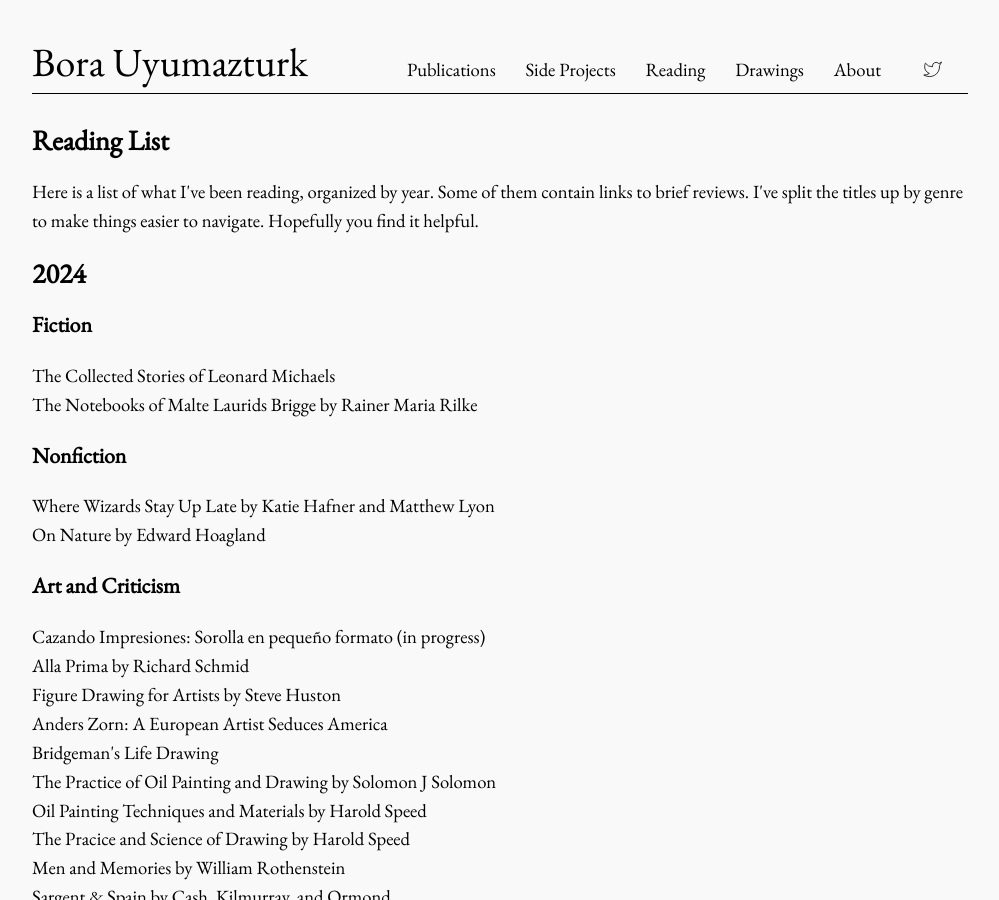
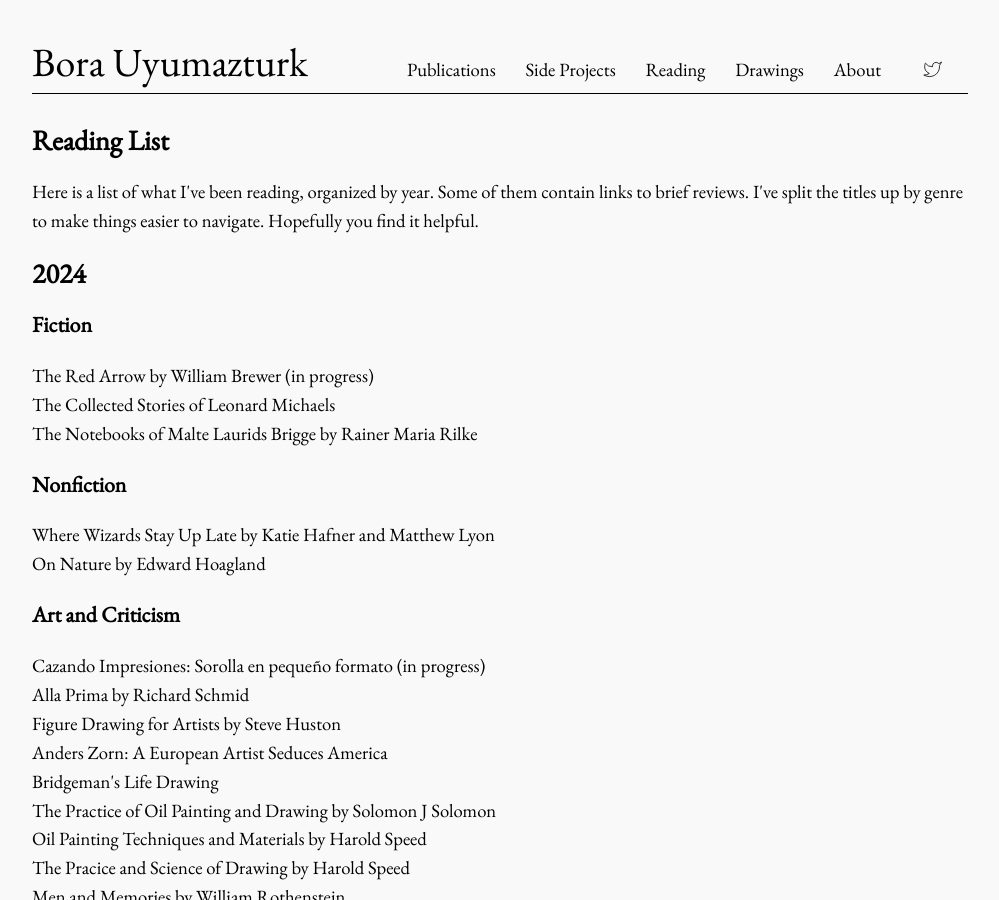
Before and after one commit to bora-uyumazturk/bora-uyumazturk.github.io, a Jekyll site: the page built from reading.html, in a window 1280 px wide and 900 px high. Shown: the whole window, without its empty margins (140-1139 px from the left). Built offline with Jekyll 4.4.1, drawn with Linux system fonts in a browser that asks for light colours.

Commit message:
Update reading.html

```diff
--- a/reading.html
+++ b/reading.html
@@ -16,6 +16,7 @@ title: Reading
 
   <h3>Fiction</h3>
 
+  The Red Arrow by William Brewer (in progress) <br>
   The Collected Stories of Leonard Michaels <br>
   The Notebooks of Malte Laurids Brigge by Rainer Maria Rilke
 
```
